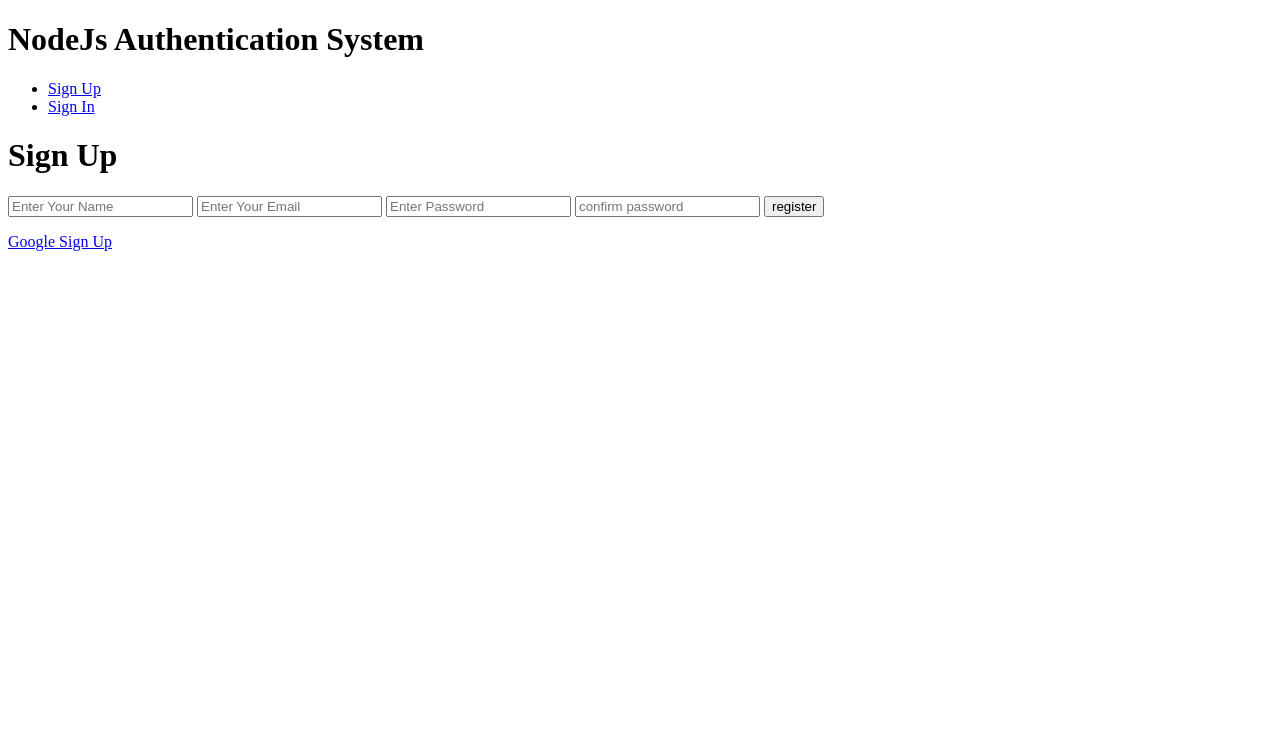
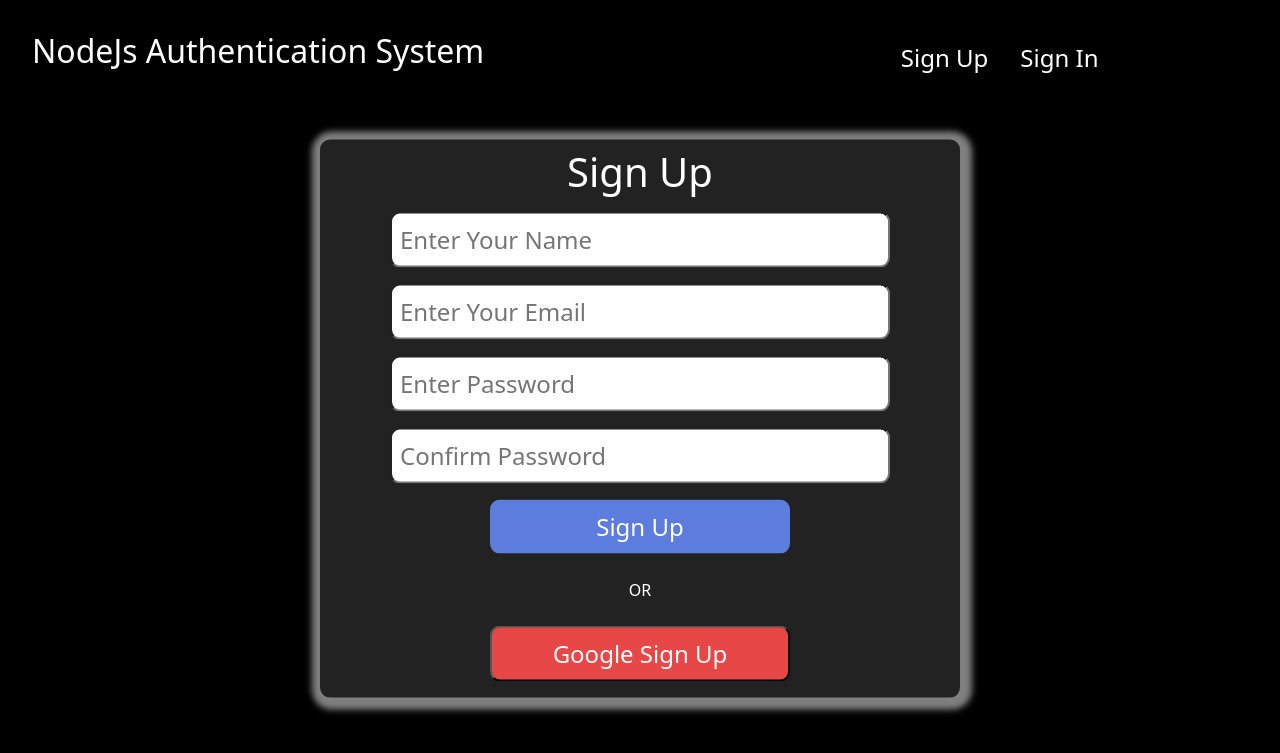
Before and after one commit to chaturvedi-anil/node-authentication-project, a Node server app: page /users/sign-up in a window 1280 px wide. Shown: the top 753 px of the page. Run offline with Node 20, Linux system fonts and the light colour scheme; some libraries are stand-ins or nearby versions.

Commit message:
added css for design

```diff
--- /dev/null
+++ b/assets/css/header.css
@@ -0,0 +1,51 @@
+
+/* Custom styles */
+body {
+    background-color: black;
+}
+
+.header {
+    background-color: black;
+    color: white;
+    padding: 1rem;
+}
+
+.main-container
+{
+    display: flex;
+    justify-content: space-between;
+    padding: 1rem;
+}
+.heading-container
+{
+    flex-grow: 3;
+}
+.heading-container h1
+{
+    font-size: 2rem;
+}
+.heading-container h1 a
+{
+    text-decoration: none;
+    color: white;
+}
+
+.links-container
+{
+    flex-grow: 1;
+}
+.links-container .nav-item
+{
+    list-style: none;
+    font-size: 1.5rem;
+}
+.nav-item .nav-link
+{
+    text-transform: capitalize;
+    text-decoration: none;
+    color: white;
+}
+.nav-link:hover
+{
+    text-decoration: underline;
+}
--- /dev/null
+++ b/assets/css/layout.css
@@ -0,0 +1,5 @@
+body
+{
+    background-color: black;
+    color: white;
+}
--- a/assets/css/sign_up.css
+++ b/assets/css/sign_up.css
@@ -1,41 +1,67 @@
-body
+main
 {
-    font-family: Arial, sans-serif;
-    margin: 0;
-    padding: 0;
-    background-color: #000000;
+    /* min-height: 100vh !important; */
+    padding: 20px;
+}
+.form-container
+{
+    background-color: rgb(34, 34, 34);
     color: white;
+    position: absolute;
+    top: 30%;
+    left: 50%;
+    transform: translate(-50%, -18%);
+    box-shadow: 2px 2px 6px 10px grey;
+    border-radius: 10px;
     text-align: center;
+    padding: 0.5rem;
 }
-header h1
+input
 {
+    width: 500px;
+    padding: 0.5rem;
+    margin: 0.5rem;
+    font-size: 1.5rem;
+    border-radius: 10px;
+}
+
+.btn
+{
+    width: 300px !important;
+    background-color: rgb(92, 125, 222);
+    color: white;
+    padding: 0.5rem;
+    margin: 0.5rem;
+    font-size: 1.5rem;
+    border-radius: 10px;
+}
+.btn:hover
+{
+    background-color: rgb(38, 86, 227);
+}
+
+.or
+{
+    margin: 1rem;
+}
+.social-btn
+{
+    margin-top: 1rem;
+    width: 300px !important;
+    background-color: rgb(231, 71, 71);
+    color: white;
+    padding: 0.5rem;
+    margin: 0.5rem;
+    font-size: 1.5rem;
+    border-radius: 10px;
+}
+.social-btn a
+{
+    text-decoration: none;
     color: white;
 }
 
-.container
+.social-btn:hover
 {
-    position: absolute;
-    top: 30%;
-    left: 50%;
-    transform: translate(-50%, -50%);
-    border: 2px solid white;
-    width: 600px;
-    background-color: rgb(44, 43, 43);
+    background-color: red;
 }
-.form-container
-{
-    display: flex;
-    flex-direction: column;
-    justify-content: center;
-    align-items: center;
-    border: 2px solid white;
-    margin: 5px;
-}
-.form-container input
-{
-    display: block;
-    padding: 0.5rem;
-    margin: 0.5rem;
-    font-size: 1.5rem;
-    width: 500px;
-}
--- a/views/_header.ejs
+++ b/views/_header.ejs
@@ -1,29 +1,31 @@
-<header>
-    <div class="project-title">
-        <h1>NodeJs Authentication System</h1>
+<link rel="stylesheet" href="/css/header.css">
+<header class="header">
+    <div class="main-container">
+        <div class="heading-container">
+            <h1>
+                <a href="/">NodeJs Authentication System</a>
+            </h1>
         </div>
-
-    <% if(locals.user) {%>
-        <div class="others-link">
-            <ul>
-                <li>
-                    <a href="/users/profile"> <%= user.name %> </a>
+        <div class="links-container">
+            <% if(locals.user) { %>
+                <ul class="nav">
+                    <li class="nav-item">
+                        <a class="nav-link" href="/users/profile"><%= user.name %></a>
                     </li>
-                <li>
-                    <a href="/users/destroy-session"> Sign Out</a>
+                    <li class="nav-item">
+                        <a class="nav-link" href="/users/destroy-session">Sign Out</a>
                     </li>
                 </ul>
-        </div>
             <% } else { %>
-        <div class="others-link">
-            <ul>
-                <li>
-                    <a href="/users/sign-up"> Sign Up </a>
+                <ul class="nav">
+                    <li class="nav-item">
+                        <a class="nav-link" href="/users/sign-up">Sign Up</a>
                     </li>
-                <li>
-                    <a href="/users/sign-in"> Sign In</a>
+                    <li class="nav-item">
+                        <a class="nav-link" href="/users/sign-in">Sign In</a>
                     </li>
                 </ul>
+            <% } %>
         </div>
-    <% } %>
+    </div>
 </header>
--- a/views/layout.ejs
+++ b/views/layout.ejs
@@ -7,9 +7,14 @@
         <%= title %>
     </title>
 
+     <!-- Link to Bootstrap CSS -->
+     <link rel="stylesheet" href="https://cdn.jsdelivr.net/npm/bootstrap/dist/css/bootstrap.min.css">
     <!-- Noty js -->
     <link rel="stylesheet" href="https://cdnjs.cloudflare.com/ajax/libs/noty/3.1.4/noty.min.css" integrity="sha512-0p3K0H3S6Q4bEWZ/WmC94Tgit2ular2/n0ESdfEX8l172YyQj8re1Wu9s/HT9T/T2osUw5Gx/6pAZNk3UKbESw==" crossorigin="anonymous" referrerpolicy="no-referrer" />
     <script src="https://cdnjs.cloudflare.com/ajax/libs/noty/3.1.4/noty.min.js" integrity="sha512-lOrm9FgT1LKOJRUXF3tp6QaMorJftUjowOWiDcG5GFZ/q7ukof19V0HKx/GWzXCdt9zYju3/KhBNdCLzK8b90Q==" crossorigin="anonymous" referrerpolicy="no-referrer"></script>
+
+    <link rel="stylesheet" href="/css/header.css">
+    <link rel="stylesheet" href="/css/layout.css">
 
     <%- style %>
 </head>
@@ -44,5 +49,9 @@
             }).show();
         <% } %>
     </script>
+
+    <!-- Include Bootstrap JS and jQuery (if needed) -->
+    <script src="https://code.jquery.com/jquery-3.6.0.min.js"></script>
+    <script src="https://cdn.jsdelivr.net/npm/bootstrap/dist/js/bootstrap.min.js"></script>
 </body>
 </html>
--- a/views/sign_up.ejs
+++ b/views/sign_up.ejs
@@ -1,16 +1,18 @@
+<link rel="stylesheet" href="/css/sign_up.css">
 <main class="container">
-    <h1>Sign Up</h1>
     <div class="form-container">
+        <h1>Sign Up</h1>
         <form action="/users/create" method="post">
             <input type="text" name="name" placeholder="Enter Your Name" required>
             <input type="email" name="email" placeholder="Enter Your Email" required>
             <input type="password" name="password" placeholder="Enter Password" required>
-            <input type="password" name="confirm_password" placeholder="confirm password" required>
-            <input type="submit" value="register">
+            <input type="password" name="confirm_password" placeholder="Confirm Password" required>
+            <input type="submit" value="Sign Up" class="btn">
         </form>
 
-        <p>
+        <p class="or">OR</p>
+        <button class="social-btn">
             <a href="/users/auth/google">Google Sign Up</a>
-        </p>
+        </button>
     </div>
 </main>
```
Also changed, not shown: assets/css/index.css (added, +18 -0 lines), assets/css/profile.css (added, +38 -0 lines), assets/css/reset_password.css (added, +48 -0 lines), views/index.ejs (+17 -4 lines), views/profile.ejs (+8 -8 lines), views/reset_password.ejs (+4 -3 lines), views/sign_in.ejs (+8 -6 lines). Lines whose indentation alone changed are shown as unchanged.
